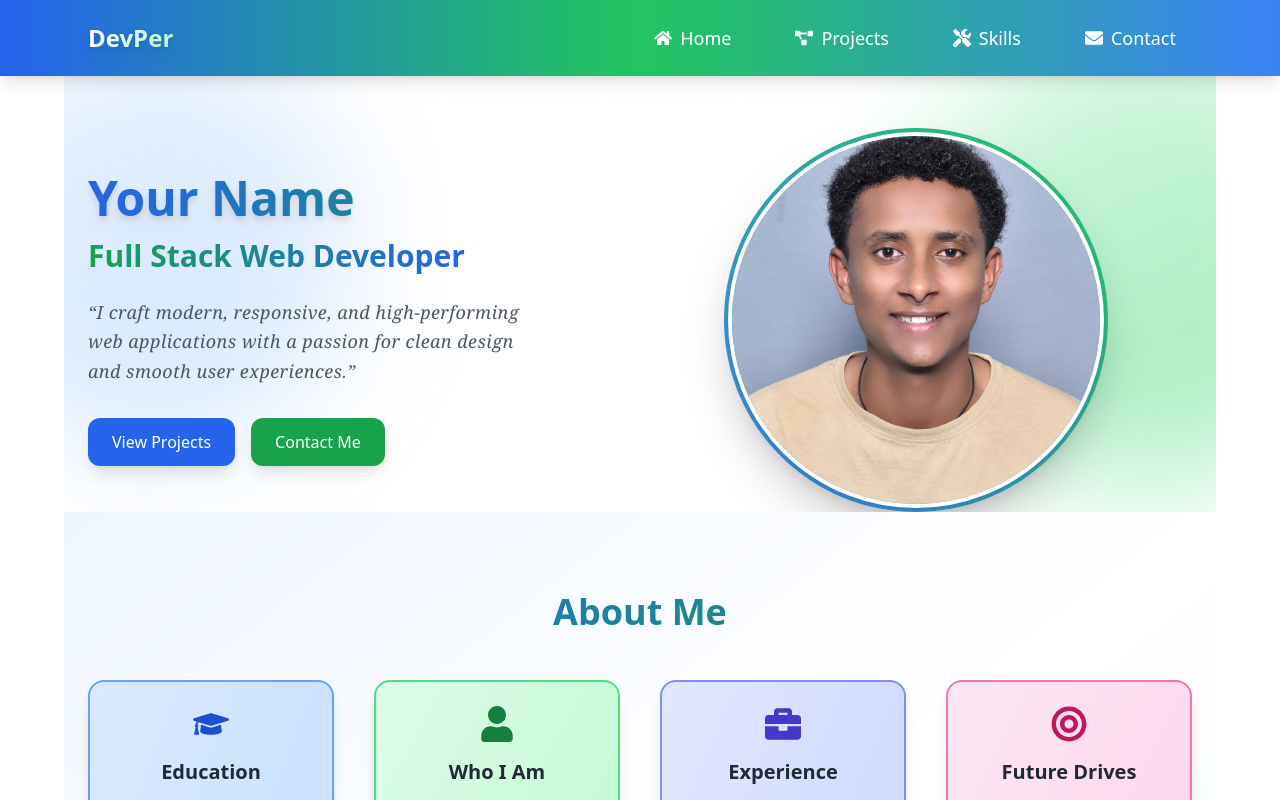
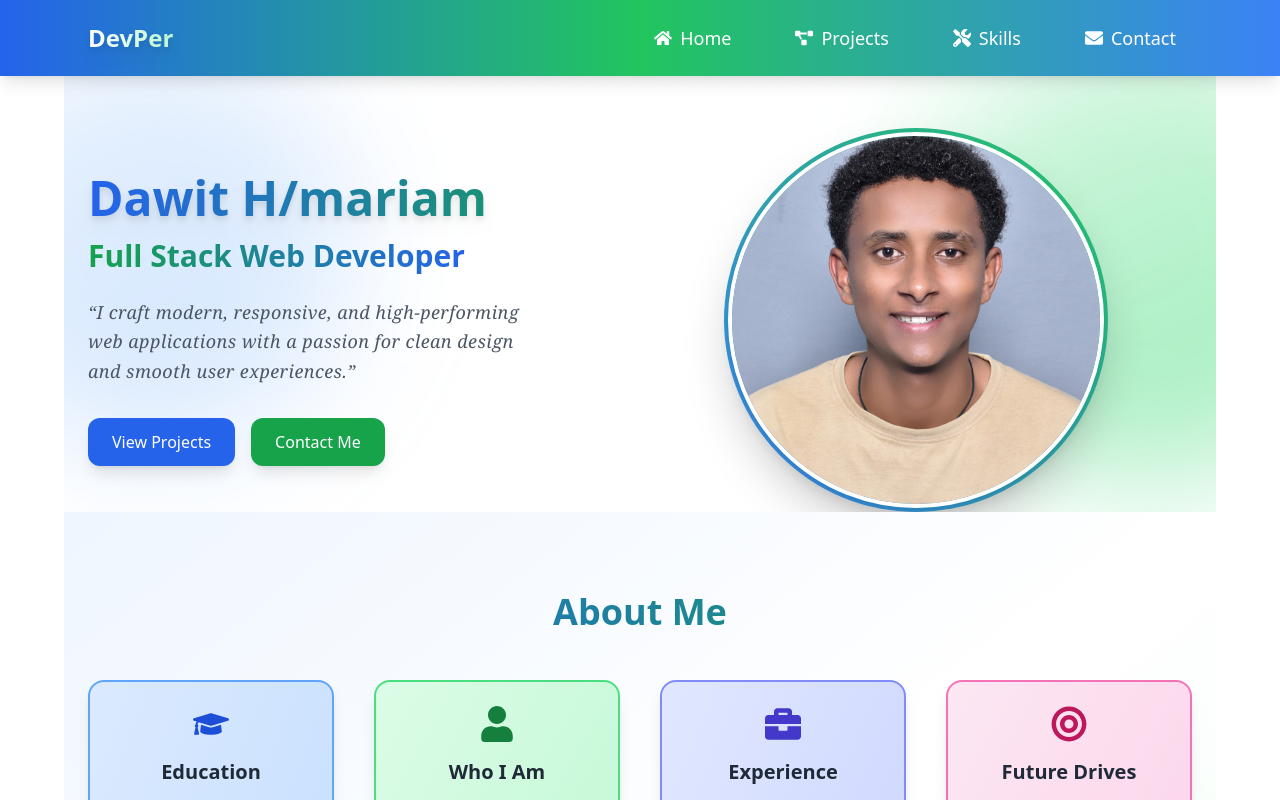
Before and after one commit to dev-per-ha/Devperportifolio, a React (Create React App) app in the folder portfolio/: page / in a window 1280 px wide. Shown: the top 800 px of the page. Built offline with nearby package versions, Linux system fonts and the light colour scheme.

Commit message:
intial commit

```diff
--- a/portfolio/src/components/Hero.jsx
+++ b/portfolio/src/components/Hero.jsx
@@ -24,7 +24,7 @@ export default function Hero() {
         transition={{ duration: 1, delay: 0.3 }}
       >
         <h1 className="text-5xl font-extrabold bg-gradient-to-r from-blue-600 to-green-600 bg-clip-text text-transparent drop-shadow-lg mb-4">
-          Your Name
+          Dawit H/mariam
         </h1>
         <h2 className="text-2xl md:text-3xl font-semibold text-gray-800">
           <span className="bg-gradient-to-r from-green-600 to-blue-600 bg-clip-text text-transparent">
```
